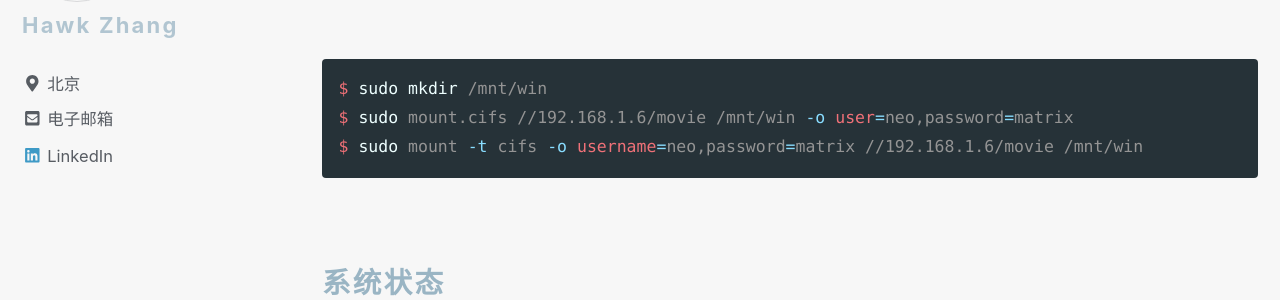
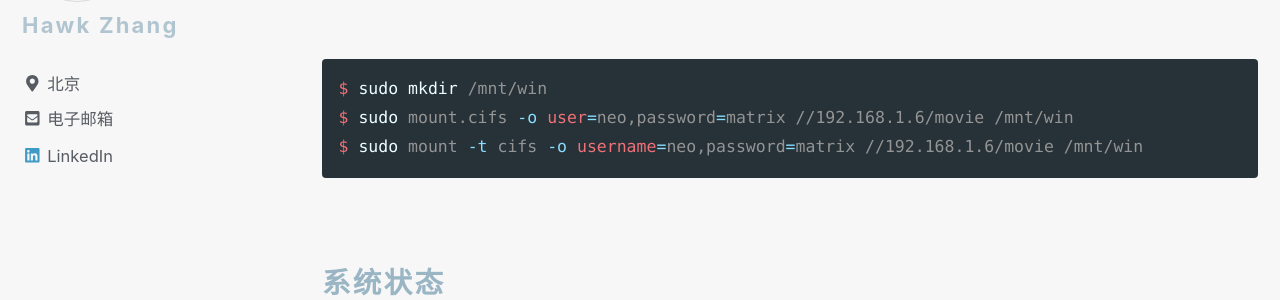
Before and after one commit to narru888/linotes_note, a Jekyll site: the page built from _posts/devop/2017-05-01-interview.md, in a window 1280 px wide and 900 px high, scrolled down 1473 px. Shown: the part 152-452 px from the top of the window. Built offline with Jekyll 4.4.1, drawn with Linux system fonts in a browser that asks for light colours; nearby versions of some CDN libraries; a script that is not in the unit is left out.

Commit message:
update on 2018-12-07 16:07:01 CST

````diff
--- a/_posts/devop/2017-05-01-interview.md
+++ b/_posts/devop/2017-05-01-interview.md
@@ -47,7 +47,7 @@ neo hard nofile 10240
 
 ```bash
 $ sudo mkdir /mnt/win
-$ sudo mount.cifs //192.168.1.6/movie /mnt/win -o user=neo,password=matrix
+$ sudo mount.cifs -o user=neo,password=matrix //192.168.1.6/movie /mnt/win
 $ sudo mount -t cifs -o username=neo,password=matrix //192.168.1.6/movie /mnt/win
 ```
 
````
